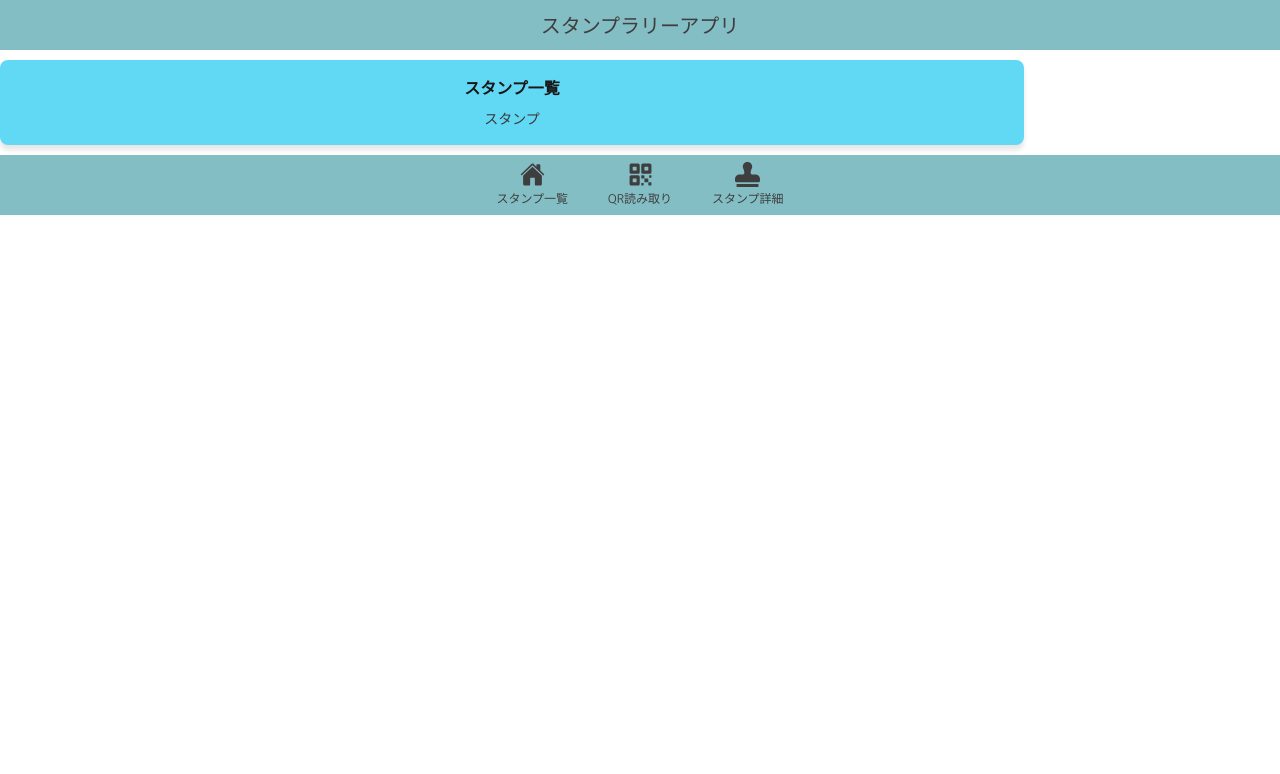
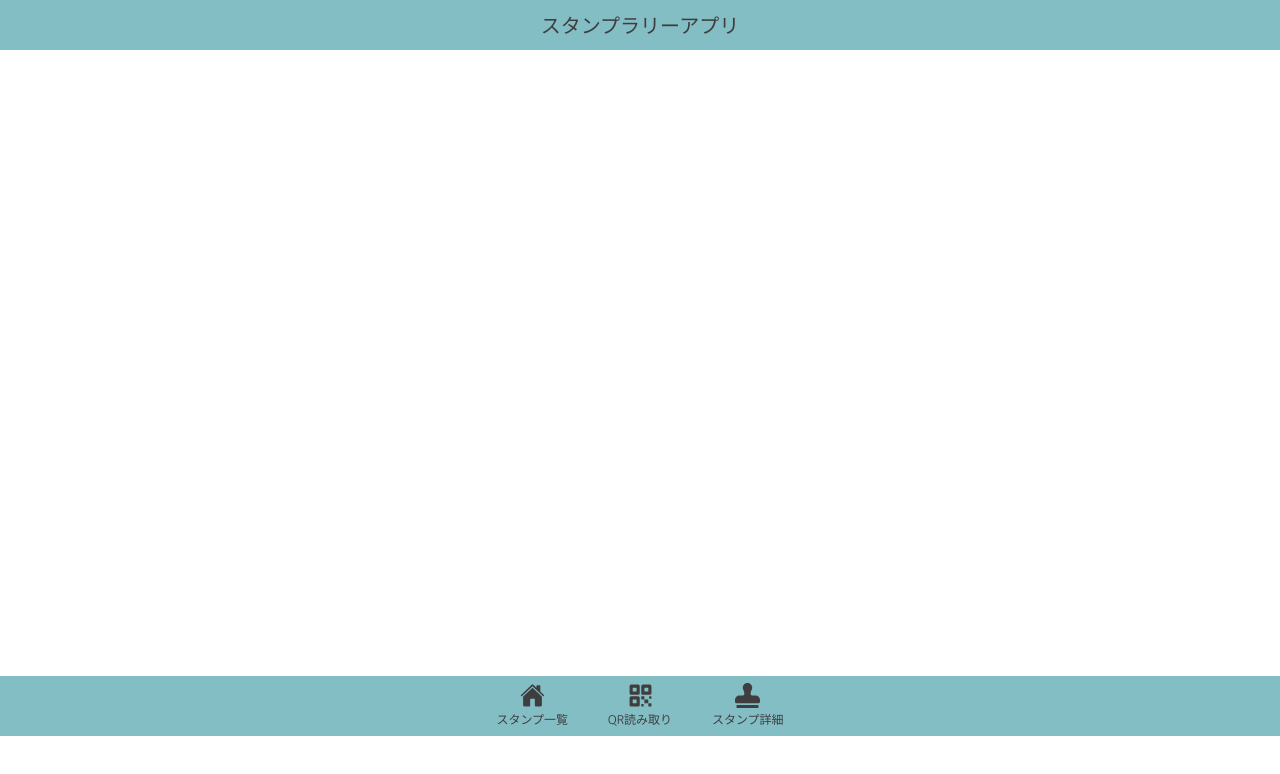
Before and after one commit to ice28992/fes-stamp, a Next.js app: page /qrReader in a window 1280 px wide. Shown: the top 774 px of the page. Built offline with nearby package versions, Linux system fonts and the light colour scheme; no server answers.

Commit message:
feat: QR読み込みページ

```diff
--- /dev/null
+++ b/app/qrReader/content.tsx
@@ -0,0 +1,78 @@
+'use client';
+
+import { useState, useEffect, useRef } from 'react';
+import jsQR from 'jsqr';
+import styles from './style.module.css';
+import { SmallCard } from '@/components/ui/Card';
+
+export default function Camera() {
+  const videoRef = useRef<HTMLVideoElement>(null);
+  const canvasRef = useRef<HTMLCanvasElement>(null);
+  const [qrCodeData, setQrCodeData] = useState<string | null>(null);
+
+  useEffect(() => {
+    const config = { audio: false, video: { facingMode: 'environment' } };
+    const ctx = canvasRef.current?.getContext('2d');
+
+    const canvasUpdate = () => {
+      if (ctx && videoRef.current && canvasRef.current) {
+        canvasRef.current.width = videoRef.current.clientWidth;
+        canvasRef.current.height = videoRef.current.clientHeight;
+        ctx.drawImage(videoRef.current, 0, 0, videoRef.current.clientWidth, videoRef.current.clientHeight);
+        requestAnimationFrame(canvasUpdate);
+      }
+    };
+
+    const checkImage = async () => {
+      if (ctx && videoRef.current) {
+        ctx?.drawImage(videoRef.current, 0, 0, videoRef.current.clientWidth, videoRef.current.clientHeight);
+        const imageData = ctx.getImageData(0, 0, videoRef.current.clientWidth, videoRef.current.clientHeight);
+        if (imageData) {
+          const code = jsQR(imageData.data, videoRef.current.clientWidth, videoRef.current.clientHeight);
+          if (code) {
+            setQrCodeData(code.data);
+            console.log(code.data);
+          }
+        }
+        setTimeout(() => { checkImage(); }, 200);
+      }
+    };
+
+    navigator.mediaDevices.getUserMedia(config)
+      .then(stream => {
+        if (videoRef.current) {
+          videoRef.current.srcObject = stream;
+          videoRef.current.onloadedmetadata = () => {
+            if (videoRef.current) {
+              videoRef.current.play();
+              canvasUpdate();
+              checkImage();
+            }
+          };
+        }
+      })
+      .catch(err => {
+        console.log(err);
+      });
+  }, []);
+
+  return (
+    <div>
+      <div className={styles.video}>
+        <video ref={videoRef} autoPlay playsInline width="100%" height="auto"></video>
+        <canvas ref={canvasRef} className="hidden"></canvas>
+      </div>
+
+      {/* QRコードの内容があれば表示 */}
+      <div className={styles.contents}>
+        {qrCodeData && (
+          <SmallCard
+            cardColor='#6be0a5ff'
+            cardTitle='QRコードの内容'
+            cardText={qrCodeData}
+          />
+        )}
+      </div>
+    </div>
+  );
+}
--- a/app/qrReader/page.tsx
+++ b/app/qrReader/page.tsx
@@ -1,13 +1,9 @@
-import { LargeCard } from '@/components/ui/Card'
+import Camera from './content';
 
 export default function Home() {
   return (
     <div>
-      <LargeCard
-        cardColor="#61d9f4ff"
-        cardTitle="スタンプ一覧"
-        cardText="スタンプ"
-      />
+      <Camera/>
     </div>
   );
 }
--- /dev/null
+++ b/app/qrReader/style.module.css
@@ -0,0 +1,17 @@
+.contents {
+  display: flex;
+  justify-content: center;
+  padding: 10px;
+}
+
+.video {
+  width: 90%;
+  margin: 0 auto;
+  margin-bottom: 10px;
+  display: flex;
+  justify-content: center;
+}
+
+.hidden {
+  display: none;
+}
```
